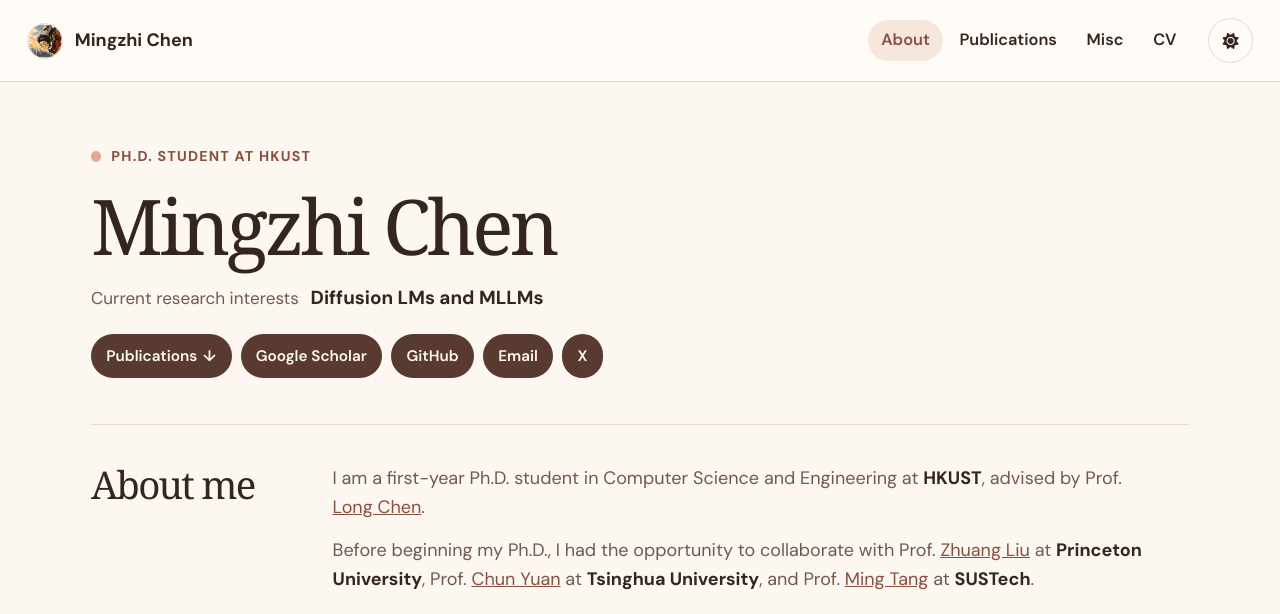
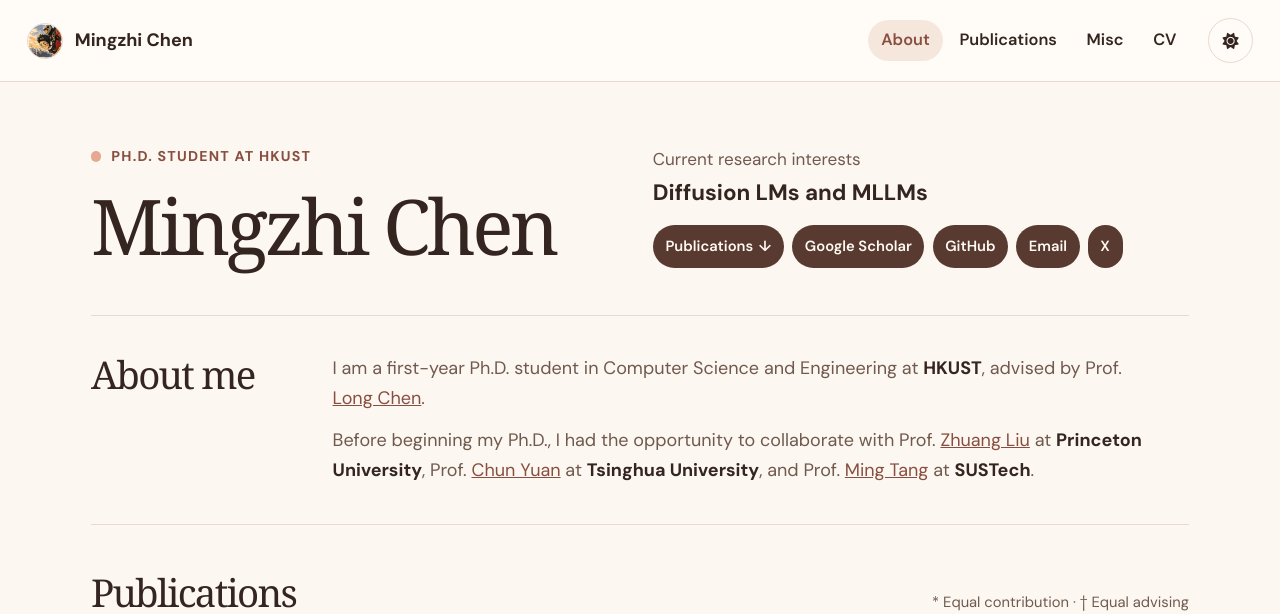
Before and after one commit to mingzhi2004/mingzhi2004.github.io, a Jekyll site: the page built from _pages/about.md, in a window 1280 px wide. Shown: the top 614 px of the page. Built offline with Jekyll 4.4.1, drawn with Linux system fonts in a browser that asks for light colours; some web fonts are replaced; a script bundle is joined from its source files by our own code; library files that are not in the unit come from our copies; grey boxes are pictures that could not be loaded.

Commit message:
Pin the homepage sticker and balance the hero layout

```diff
--- a/_layouts/home.html
+++ b/_layouts/home.html
@@ -4,8 +4,11 @@
 {% assign author = site.author %}
 <main id="main-content" class="site-shell home">
   <section class="home-hero" aria-labelledby="home-title">
+    <div>
       <p class="home-hero__role"><span aria-hidden="true"></span> Ph.D. student at HKUST</p>
       <h1 id="home-title">{{ site.name | escape }}</h1>
+    </div>
+    <div>
       <p class="home-hero__research">
         <span>Current research interests</span>
         <strong>Diffusion LMs and MLLMs</strong>
@@ -17,6 +20,7 @@
         {% if author.email %}<a href="mailto:{{ author.email }}">Email</a>{% endif %}
         {% if author.twitter %}<a href="https://x.com/{{ author.twitter }}">X</a>{% endif %}
       </nav>
+    </div>
   </section>
 
   <section class="home-about" aria-labelledby="about-title">
@@ -25,9 +29,5 @@
   </section>
 
   {% include publication-list.html %}
-
-  <div class="home-stickers" aria-hidden="true">
-    <img src="{{ '/images/yier-bubu-tea.webp' | relative_url }}" width="240" height="312" loading="lazy" alt="">
-    <img src="{{ '/images/bubu-hop.webp' | relative_url }}" width="216" height="242" loading="lazy" alt="">
-  </div>
 </main>
+<img class="home-mascot" src="{{ '/images/yier-bubu-tea.webp' | relative_url }}" width="240" height="312" alt="">
--- a/_sass/custom/_custom_styles.scss
+++ b/_sass/custom/_custom_styles.scss
@@ -131,9 +131,14 @@
 }
 
 .home {
-  position: relative;
   max-width: 61rem;
   padding-block: clamp(2rem, 5vw, 4.25rem);
+}
+
+.home-hero {
+  display: grid;
+  align-items: center;
+  gap: 1.2rem;
 }
 
 .home-hero__role {
@@ -166,7 +171,7 @@
 }
 
 .home-hero h1 {
-  margin: 0 0 0.85rem;
+  margin: 0;
   font-size: clamp(3rem, 6vw, 4.65rem);
 }
 
@@ -214,6 +219,31 @@
   background: var(--home-button-hover);
 }
 
+@media (min-width: 1024px) {
+  .home-hero {
+    grid-template-columns: minmax(0, 1fr) minmax(0, 1.05fr);
+    column-gap: clamp(1.75rem, 4vw, 3.4rem);
+  }
+
+  .home-hero__research {
+    display: grid;
+  }
+
+  .home-hero__research strong {
+    font-size: 1.24rem;
+  }
+
+  .home-links {
+    gap: 0.45rem;
+    margin-top: 0.85rem;
+  }
+
+  .home-links a {
+    padding-inline: 0.7rem;
+    font-size: 0.82rem;
+  }
+}
+
 .publication__links a {
   display: inline-flex;
   align-items: center;
@@ -231,30 +261,22 @@
   background: var(--site-tint);
 }
 
-.home-stickers {
-  display: none;
+.home-mascot {
+  position: fixed;
+  right: calc(0.6rem + env(safe-area-inset-right, 0px));
+  bottom: calc(0.75rem + env(safe-area-inset-bottom, 0px));
+  z-index: 2;
+  display: block;
+  width: 2.55rem;
+  height: auto;
+  pointer-events: none;
 }
 
 @media (min-width: 1320px) {
-  .home-stickers {
-    position: absolute;
-    top: 6rem;
-    left: calc(100% + 1.6rem);
-    display: grid;
-    justify-items: center;
-    gap: 8rem;
-    width: 4.1rem;
-    pointer-events: none;
-  }
-
-  .home-stickers img {
-    display: block;
-    width: 100%;
-    height: auto;
-  }
-
-  .home-stickers img + img {
-    width: 77%;
+  .home-mascot {
+    right: calc(1rem + env(safe-area-inset-right, 0px));
+    bottom: calc(1rem + env(safe-area-inset-bottom, 0px));
+    width: clamp(4.5rem, 7vw, 6rem);
   }
 }
 
```
Also changed, not shown: images/bubu-hop.webp (deleted). Lines whose indentation alone changed are shown as unchanged.
